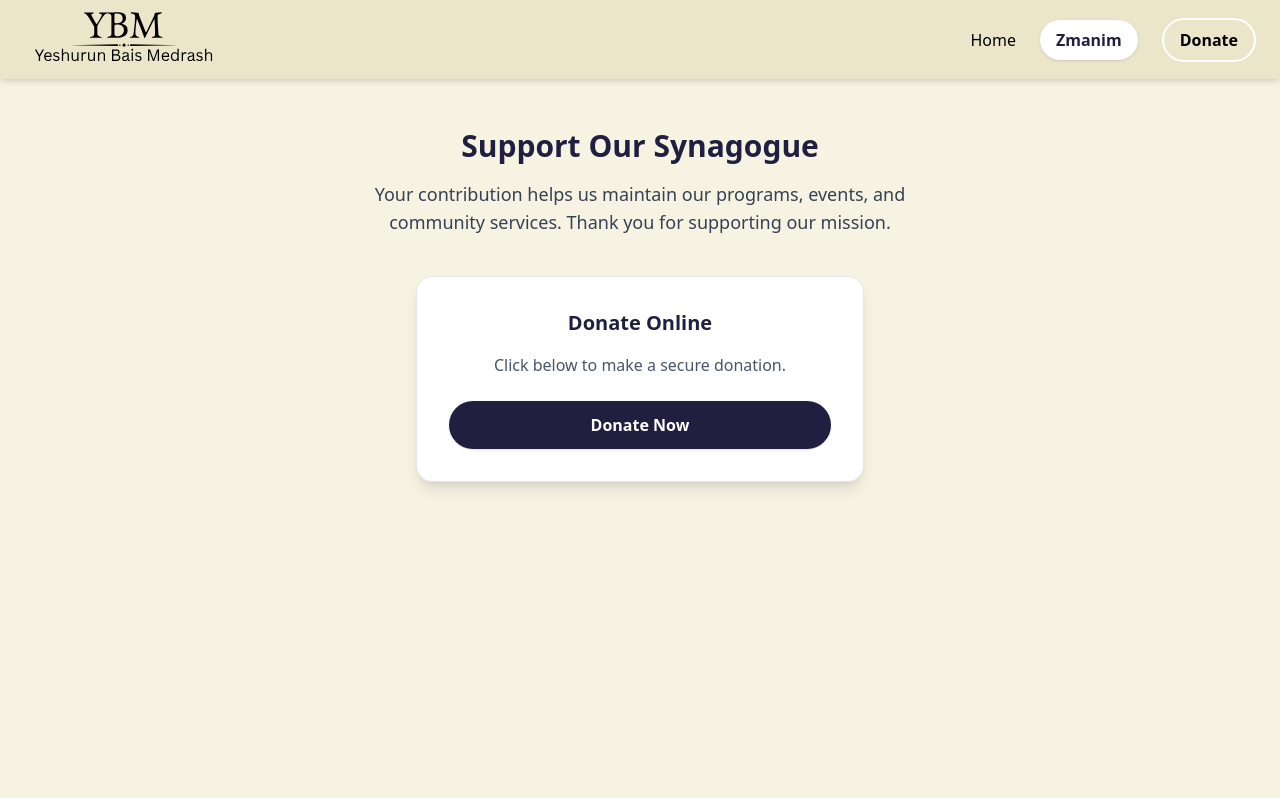
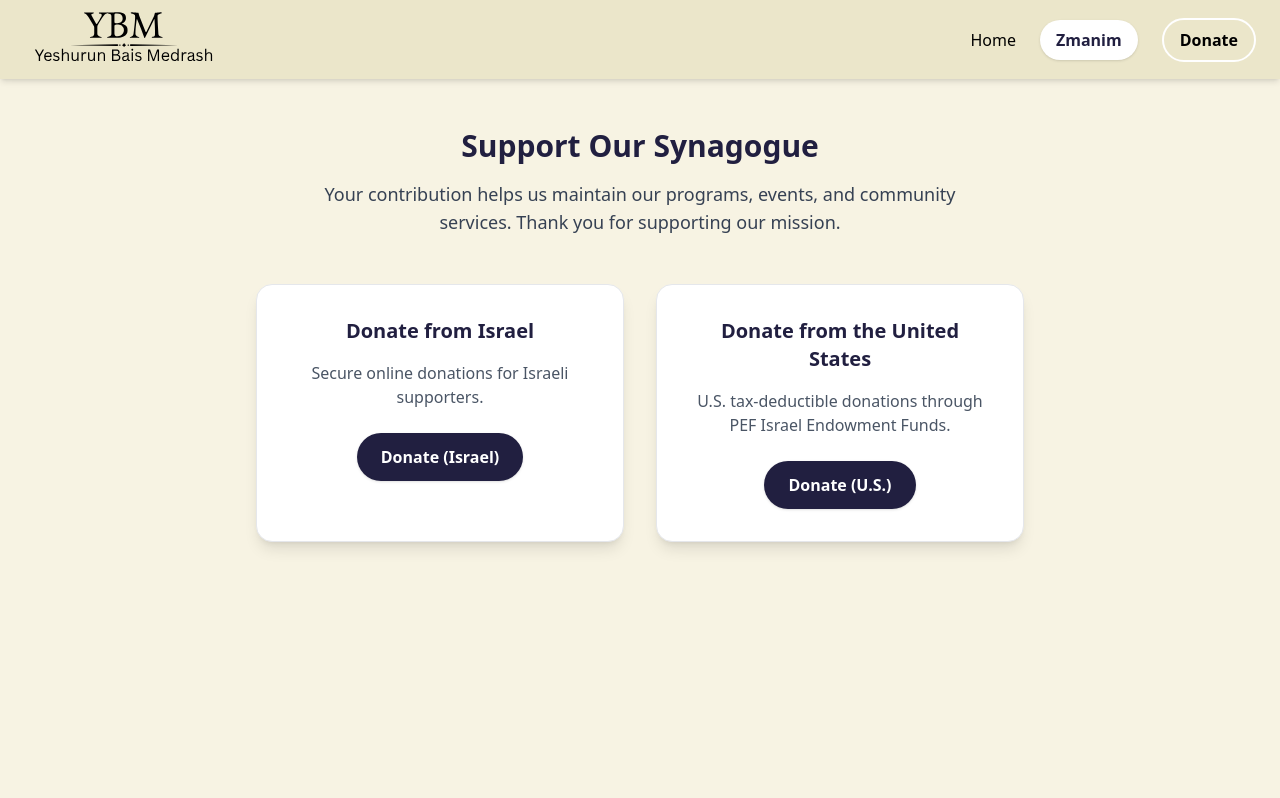
Before and after one commit to zachberger1/YBM, a Next.js app: page /donate in a window 1280 px wide. Shown: the top 798 px of the page. Built offline with nearby package versions, Linux system fonts and the light colour scheme.

Commit message:
Added donation links

```diff
--- a/app/components/ui/amenities.tsx
+++ b/app/components/ui/amenities.tsx
@@ -37,9 +37,9 @@ export default function Amenities() {
 
                         <p className="text-gray-700 leading-relaxed">
                             Have a question? Reach out at: <br />
-                            <br />
-                            ✉️ Ybmshul@gmail.com
-                        </p>
+                            </p>
+
+                        <p className="text-xl " >✉️ Ybmshul@gmail.com</p>
                     </div>
 
 
--- a/app/donate/page.tsx
+++ b/app/donate/page.tsx
@@ -7,29 +7,60 @@ export default function DonatePage() {
             <Header />
 
             <main className="min-h-screen bg-[#F7F3E3] pt-32 pb-20 px-6 flex flex-col items-center">
-                <h1 className="text-3xl font-bold text-[#211F40] mb-4">Support Our Synagogue</h1>
+                <h1 className="text-3xl font-bold text-[#211F40] mb-4">
+                    Support Our Synagogue
+                </h1>
 
-                <p className="text-lg text-gray-700 max-w-xl text-center mb-10">
-                    Your contribution helps us maintain our programs, events, and community services.
-                    Thank you for supporting our mission.
+                <p className="text-lg text-gray-700 max-w-2xl text-center mb-12">
+                    Your contribution helps us maintain our programs, events, and
+                    community services. Thank you for supporting our mission.
                 </p>
 
-                <div className="bg-white shadow-lg rounded-2xl p-8 max-w-md w-full text-center border border-gray-200">
-                    <h2 className="text-xl font-semibold text-[#211F40] mb-4">Donate Online</h2>
+                <div className="grid grid-cols-1 md:grid-cols-2 gap-8 max-w-3xl w-full">
+
+                    {/* ISRAEL DONATIONS */}
+                    <div className="bg-white shadow-lg rounded-2xl p-8 text-center border border-gray-200">
+                        <h2 className="text-xl font-semibold text-[#211F40] mb-4">
+                            Donate from Israel
+                        </h2>
 
                         <p className="text-gray-600 mb-6">
-                        Click below to make a secure donation.
+                            Secure online donations for Israeli supporters.
                         </p>
 
                         <a
-                        href="https://your-donation-link-here.com"
+                            href="https://www.matara.pro/nedarimplus/online/?mosad=7013139"
                             target="_blank"
-                        className="block px-6 py-3 bg-[#211F40] text-white rounded-full font-semibold shadow hover:bg-[#332e6b] transition"
+                            rel="noopener noreferrer"
+                            className="inline-block px-6 py-3 bg-[#211F40] text-white rounded-full font-semibold shadow hover:bg-[#332e6b] transition"
                         >
-                        Donate Now
+                            Donate (Israel)
                         </a>
                     </div>
+
+                    {/* USA DONATIONS */}
+                    <div className="bg-white shadow-lg rounded-2xl p-8 text-center border border-gray-200">
+                        <h2 className="text-xl font-semibold text-[#211F40] mb-4">
+                            Donate from the United States
+                        </h2>
+
+                        <p className="text-gray-600 mb-6">
+                            U.S. tax-deductible donations through PEF Israel Endowment Funds.
+                        </p>
+
+                        <a
+                            href="https://pefisrael.org/charity/haskel-veyadoa-bet-shemesh/edit"
+                            target="_blank"
+                            rel="noopener noreferrer"
+                            className="inline-block px-6 py-3 bg-[#211F40] text-white rounded-full font-semibold shadow hover:bg-[#332e6b] transition"
+                        >
+                            Donate (U.S.)
+                        </a>
+                    </div>
+
+                </div>
             </main>
+
             <Footer />
         </div>
     );
--- a/app/page.tsx
+++ b/app/page.tsx
@@ -107,19 +107,6 @@ export default function Home() {
       </section>
 
 
-      {/* GALLERY */} <section className="py-16 px-6 bg-[#EBE6CA]/40 flex justify-center">
-        <div className="max-w-5xl w-full text-center">
-          <h2 className="text-3xl font-bold mb-8 text-gray-800">Gallery</h2>
-          <div className="grid grid-cols-2 gap-6">
-            <div className="w-full h-64 rounded-xl overflow-hidden shadow-xl">
-              <Image src="/heroph.jpg" alt="Gallery Image" width={800} height={600} className="w-full h-full object-cover" /> </div>
-            <div className="w-full h-64 rounded-xl overflow-hidden shadow-xl">
-              <Image src="/mm.jpg" alt="Gallery Image" width={800} height={600} className="w-full h-full object-cover" /> </div>
-          </div>
-          <Link href="/gallery" className="inline-block mt-8 px-6 py-3 bg-[#211F40] text-white rounded-full shadow hover:bg-[#322e6b] transition" > View Full Gallery </Link>
-
-        </div>
-      </section>
 
       {/* NEWSLETTER PREVIEW */}
       <section id="newsletter" className="flex justify-center items-center py-16 px-6 bg-white/30">
@@ -152,6 +139,22 @@ export default function Home() {
           ) : (
             <p className="text-center text-gray-700">No newsletter uploaded yet.</p>
           )}
+        </div>
+      </section>
+
+
+      {/* GALLERY */}
+      <section className="py-16 px-6 bg-[#EBE6CA]/40 flex justify-center">
+        <div className="max-w-5xl w-full text-center">
+          <h2 className="text-3xl font-bold mb-8 text-gray-800">Gallery</h2>
+          <div className="grid grid-cols-2 gap-6">
+            <div className="w-full h-64 rounded-xl overflow-hidden shadow-xl">
+              <Image src="/heroph.jpg" alt="Gallery Image" width={800} height={600} className="w-full h-full object-cover" /> </div>
+            <div className="w-full h-64 rounded-xl overflow-hidden shadow-xl">
+              <Image src="/mm.jpg" alt="Gallery Image" width={800} height={600} className="w-full h-full object-cover" /> </div>
+          </div>
+          <Link href="/gallery" className="inline-block mt-8 px-6 py-3 bg-[#211F40] text-white rounded-full shadow hover:bg-[#322e6b] transition" > View Full Gallery </Link>
+
         </div>
       </section>
 
--- a/package.json
+++ b/package.json
@@ -13,7 +13,7 @@
     "class-variance-authority": "^0.7.1",
     "clsx": "^2.1.1",
     "lucide-react": "^0.548.0",
-    "next": "16.0.0",
+    "next": "^16.0.8",
     "react": "19.2.0",
     "react-dom": "19.2.0",
     "react-icons": "^5.5.0",
@@ -24,6 +24,7 @@
     "@types/node": "^20",
     "@types/react": "^19",
     "@types/react-dom": "^19",
+    "baseline-browser-mapping": "^2.9.5",
     "eslint": "^9",
     "eslint-config-next": "16.0.0",
     "tailwindcss": "^4",
```
Also changed, not shown: 1 other file (tests, documents, lock files or other folders). Lines whose indentation alone changed are shown as unchanged.
